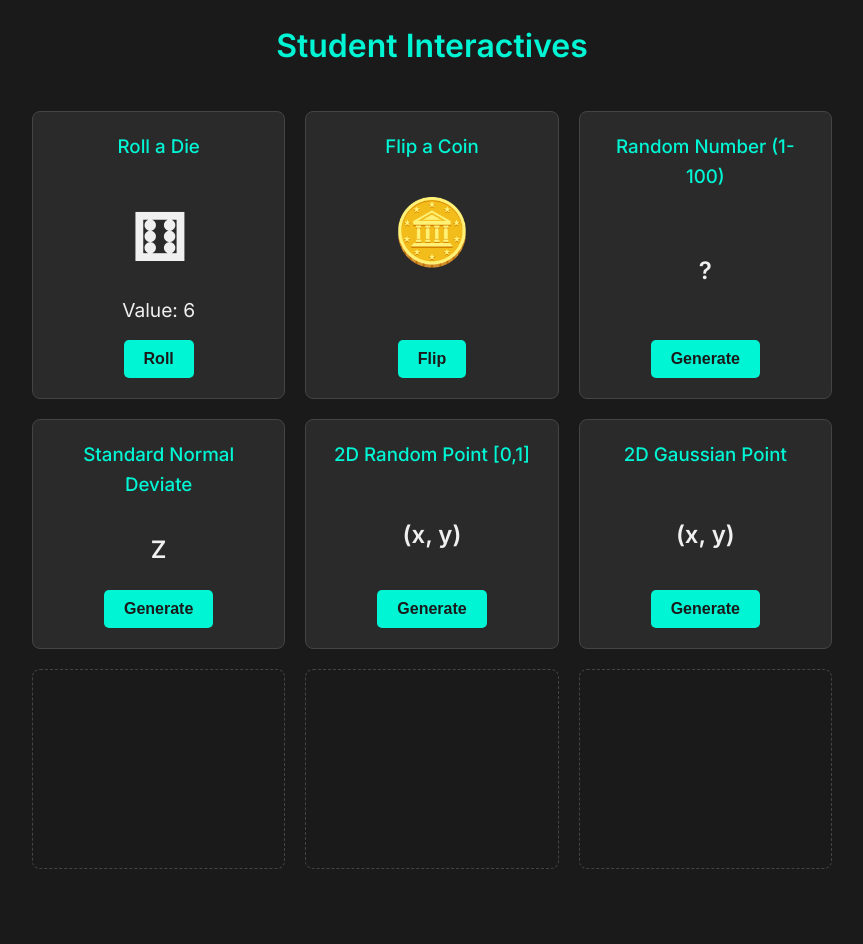
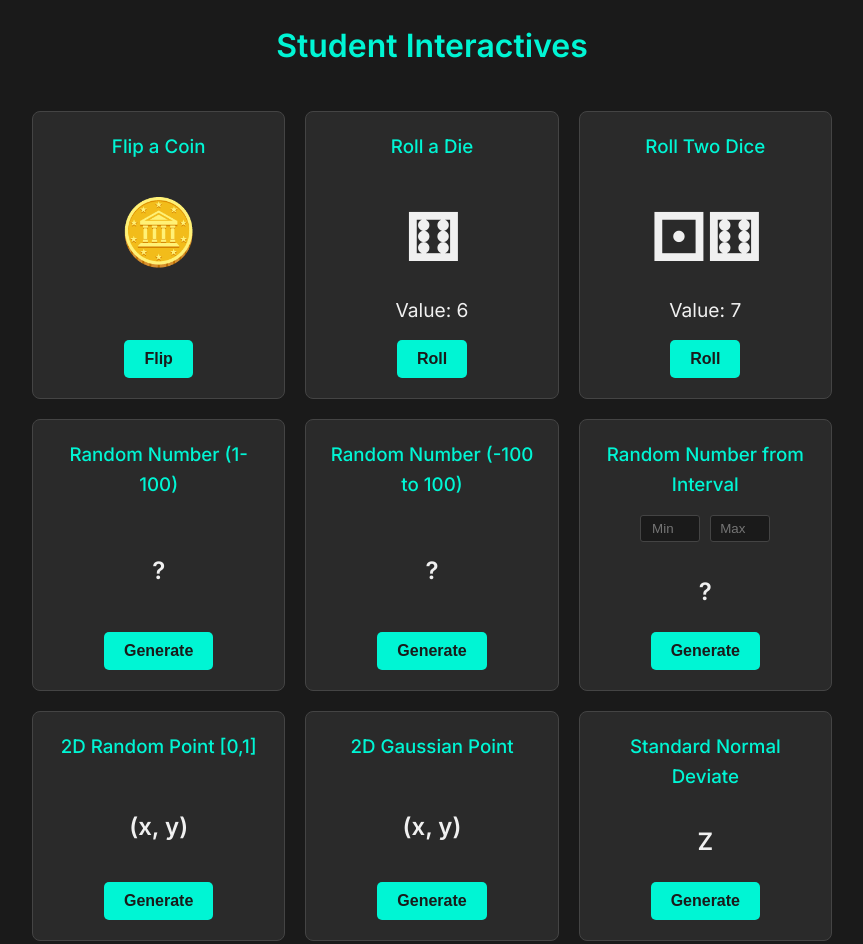
Before and after one commit to NeveIsa/LEAP, a plain HTML site: page ui/student_ui.html in a window 1280 px wide. Shown: the whole page, without its empty margins (208-1071 px from the left). Before the commit the page ends 889 px from the top, so only its background shows below. Drawn offline with Linux system fonts and the light colour scheme.

Commit message:
Add 2 dice and additional random number generation functionality

```diff
--- a/ui/student_ui.html
+++ b/ui/student_ui.html
@@ -104,7 +104,7 @@
             align-items: center;
         }
 
-        #dice-output {
+        #dice-output, #double-dice-output {
             font-size: 4rem; /* Larger size for dice */
         }
 
@@ -112,7 +112,7 @@
             font-size: 1.5rem;
         }
 
-        #dice-value, #coin-value {
+        #dice-value, #coin-value, #double-dice-value {
             font-size: 1.2rem;
             margin-top: 5px;
             color: var(--secondary-color);
@@ -166,6 +166,23 @@
             animation: roll 0.5s ease-out;
         }
 
+        .interval-inputs {
+            display: flex;
+            justify-content: center;
+            gap: 10px;
+            margin-bottom: 15px;
+        }
+
+        .interval-inputs input {
+            width: 80px;
+            padding: 5px;
+            border-radius: 3px;
+            border: 1px solid var(--border-color);
+            background-color: var(--background-color);
+            color: var(--secondary-color);
+            text-align: center;
+        }
+
     </style>
 </head>
 <body>
@@ -174,14 +191,6 @@
             <h1>Student Interactives</h1>
         </header>
         <div class="grid-container">
-            <!-- Rolling Dice -->
-            <div class="grid-item">
-                <h3>Roll a Die</h3>
-                <div class="output" id="dice-output">⚅</div>
-                <div id="dice-value">Value: 6</div>
-                <button class="btn" id="dice-btn">Roll</button>
-            </div>
-
             <!-- Flipping Coin -->
             <div class="grid-item">
                 <h3>Flip a Coin</h3>
@@ -195,6 +204,22 @@
                 <button class="btn" id="coin-btn">Flip</button>
             </div>
 
+            <!-- Rolling Dice -->
+            <div class="grid-item">
+                <h3>Roll a Die</h3>
+                <div class="output" id="dice-output">⚅</div>
+                <div id="dice-value">Value: 6</div>
+                <button class="btn" id="dice-btn">Roll</button>
+            </div>
+
+            <!-- Double Dice Rolls -->
+            <div class="grid-item">
+                <h3>Roll Two Dice</h3>
+                <div class="output" id="double-dice-output">⚀⚅</div>
+                <div id="double-dice-value">Value: 7</div>
+                <button class="btn" id="double-dice-btn">Roll</button>
+            </div>
+
             <!-- Random Number -->
             <div class="grid-item">
                 <h3>Random Number (1-100)</h3>
@@ -202,11 +227,22 @@
                 <button class="btn" id="random-num-btn">Generate</button>
             </div>
 
-            <!-- Standard Normal Deviate -->
+            <!-- Random Number (-100 to 100) -->
             <div class="grid-item">
-                <h3>Standard Normal Deviate</h3>
-                <div class="output" id="normal-dev-output">Z</div>
-                <button class="btn" id="normal-dev-btn">Generate</button>
+                <h3>Random Number (-100 to 100)</h3>
+                <div class="output" id="random-num-neg-output">?</div>
+                <button class="btn" id="random-num-neg-btn">Generate</button>
+            </div>
+
+            <!-- Random Number by Interval -->
+            <div class="grid-item">
+                <h3>Random Number from Interval</h3>
+                <div class="interval-inputs">
+                    <input type="number" id="min-interval" placeholder="Min" style="width: 60px;">
+                    <input type="number" id="max-interval" placeholder="Max" style="width: 60px;">
+                </div>
+                <div class="output" id="interval-random-num-output">?</div>
+                <button class="btn" id="interval-random-num-btn">Generate</button>
             </div>
 
             <!-- 2D Random Point -->
@@ -223,10 +259,12 @@
                 <button class="btn" id="2d-gaussian-btn">Generate</button>
             </div>
 
-            <!-- Empty Cells -->
-            <div class="grid-item empty"></div>
-            <div class="grid-item empty"></div>
-            <div class="grid-item empty"></div>
+            <!-- Standard Normal Deviate -->
+            <div class="grid-item">
+                <h3>Standard Normal Deviate</h3>
+                <div class="output" id="normal-dev-output">Z</div>
+                <button class="btn" id="normal-dev-btn">Generate</button>
+            </div>
         </div>
     </div>
 
@@ -305,6 +343,50 @@
             gaussianOutput.textContent = `(${z1.toFixed(3)}, ${z2.toFixed(3)})`;
         });
 
+        // Double Dice Roll
+        document.getElementById('double-dice-btn').addEventListener('click', () => {
+            const doubleDiceOutput = document.getElementById('double-dice-output');
+            const doubleDiceValue = document.getElementById('double-dice-value');
+
+            doubleDiceOutput.classList.add('rolling');
+
+            setTimeout(() => {
+                const result1 = Math.floor(Math.random() * 6) + 1;
+                const result2 = Math.floor(Math.random() * 6) + 1;
+                const diceFaces = ['⚀', '⚁', '⚂', '⚃', '⚄', '⚅'];
+                doubleDiceOutput.textContent = diceFaces[result1 - 1] + diceFaces[result2 - 1];
+                doubleDiceValue.textContent = `Value: ${result1 + result2}`;
+                doubleDiceOutput.classList.remove('rolling');
+            }, 500);
+        });
+
+        // Random Number (-100 to 100)
+        document.getElementById('random-num-neg-btn').addEventListener('click', () => {
+            const randomNumNegOutput = document.getElementById('random-num-neg-output');
+            const result = Math.floor(Math.random() * 201) - 100;
+            randomNumNegOutput.textContent = result;
+        });
+
+        // Random Number by Interval
+        document.getElementById('interval-random-num-btn').addEventListener('click', () => {
+            const min = parseInt(document.getElementById('min-interval').value);
+            const max = parseInt(document.getElementById('max-interval').value);
+            const intervalRandomNumOutput = document.getElementById('interval-random-num-output');
+
+            if (isNaN(min) || isNaN(max)) {
+                intervalRandomNumOutput.textContent = 'Invalid Input';
+                return;
+            }
+
+            if (min >= max) {
+                intervalRandomNumOutput.textContent = 'Min < Max';
+                return;
+            }
+
+            const result = Math.floor(Math.random() * (max - min + 1)) + min;
+            intervalRandomNumOutput.textContent = result;
+        });
+
     </script>
 </body>
 </html>
```
